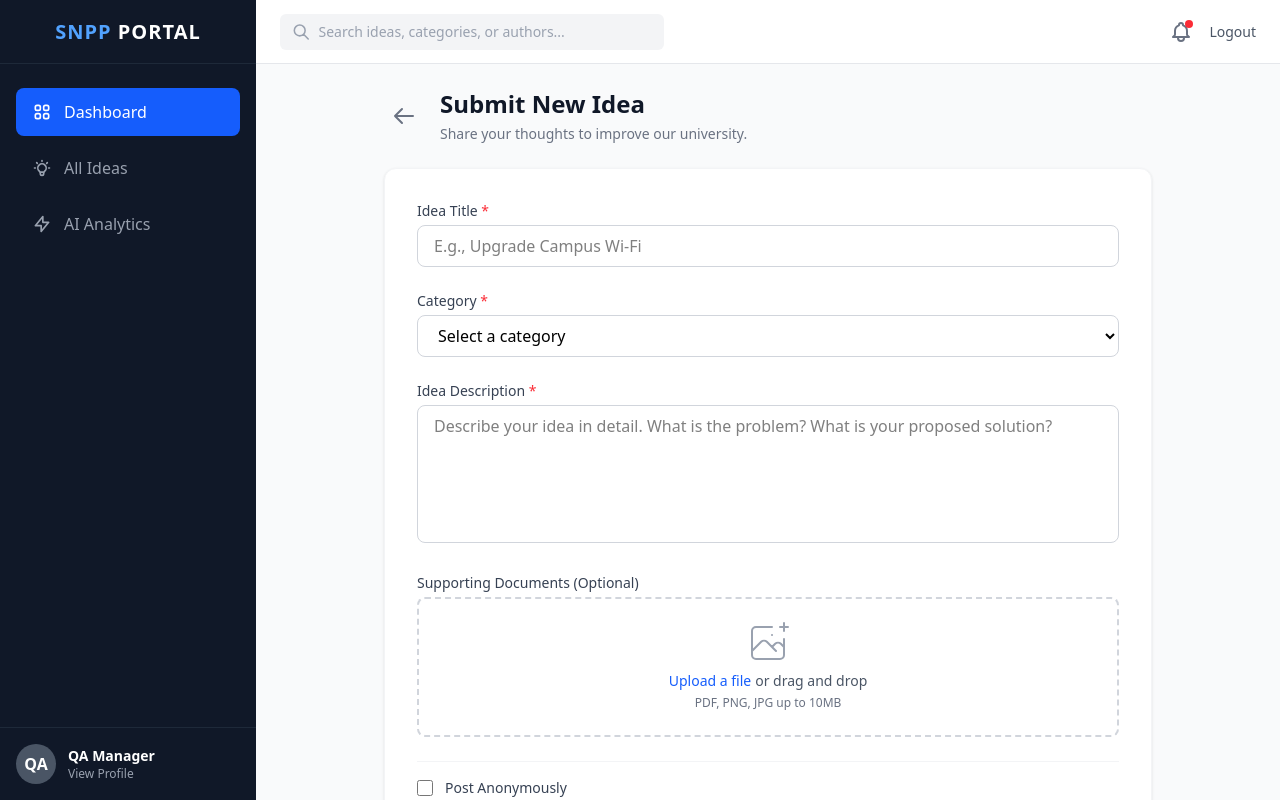
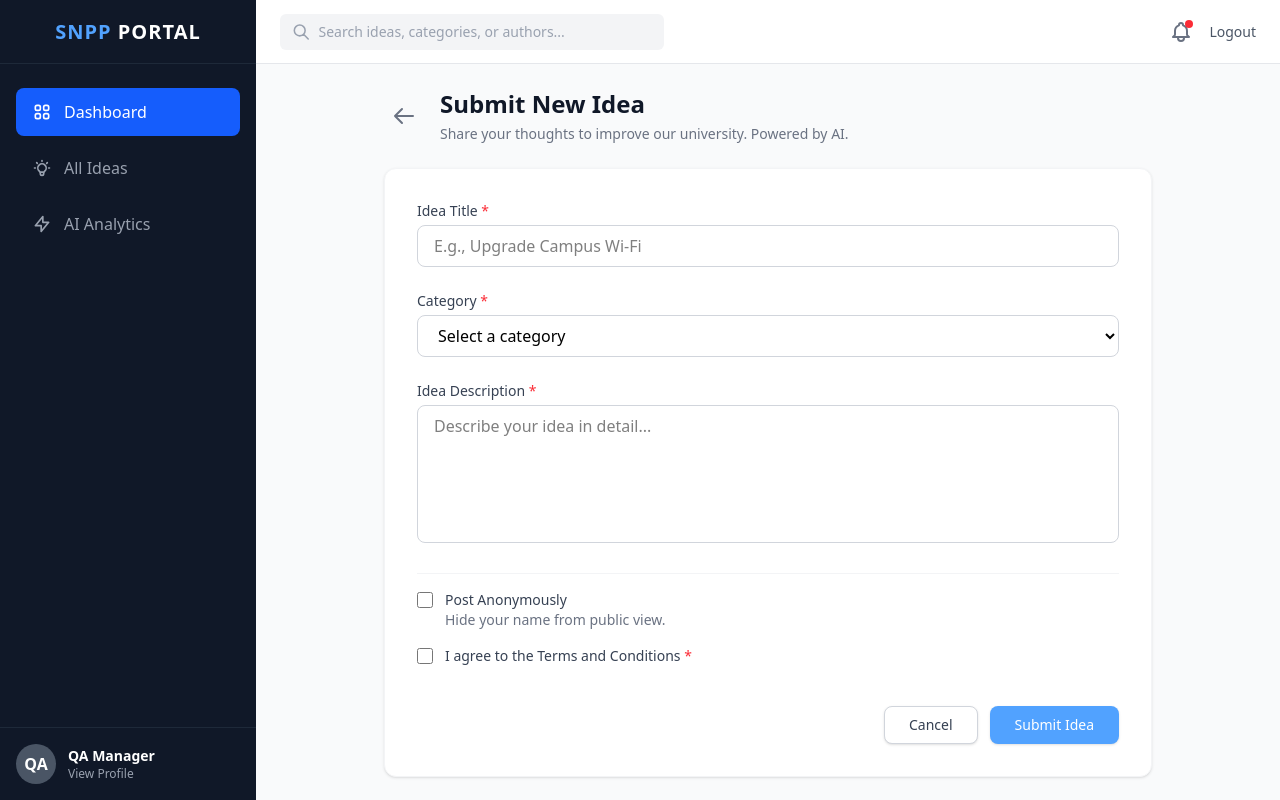
Before and after one commit to letrungmin/CMS-IdeaSystem, a Next.js app in the folder frontend/: page /ideas/new in a window 1280 px wide. Built offline with nearby package versions, Linux system fonts and the light colour scheme.

Commit message:
feat(ai): integrate Python sentiment analysis API into idea submission form

```diff
--- a/frontend/app/(admin)/ideas/new/page.tsx
+++ b/frontend/app/(admin)/ideas/new/page.tsx
@@ -27,20 +27,38 @@ export default function SubmitIdeaPage() {
     setIsSubmitting(true);
 
     try {
-      // TODO: Call Spring Boot API to submit form data and upload file
-      // Example: await axiosClient.post('/ideas', formData);
+      // 1. CALL THE PYTHON AI MICROSERVICE (Port 8000)
+      console.log("Sending text to AI Service for analysis...");
+      const aiResponse = await fetch('http://localhost:8000/api/v1/analyze-sentiment', {
+        method: 'POST',
+        headers: {
+          'Content-Type': 'application/json',
+        },
+        body: JSON.stringify({ text: formData.content }),
+      });
 
-      // Simulating API network request
-      await new Promise(resolve => setTimeout(resolve, 1500));
+      if (!aiResponse.ok) {
+        throw new Error("AI Service is not responding.");
+      }
 
-      console.log("Idea submitted successfully:", formData);
-      alert("Idea submitted successfully! AI is analyzing your content...");
+      const aiData = await aiResponse.json();
+      console.log("AI Analysis Result:", aiData);
 
-      // Redirect back to the Ideas feed
+      // 2. TODO: Send both formData and aiData.sentiment to Spring Boot Backend
+      // Example: await axiosClient.post('/ideas', { ...formData, sentiment: aiData.sentiment });
+
+      // Simulating network delay for Backend
+      await new Promise(resolve => setTimeout(resolve, 1000));
+
+      // 3. Show success message with AI insights!
+      alert(`Idea Submitted Successfully!\n\n🤖 AI Sentiment Analysis: ${aiData.sentiment}\n📊 Confidence Score: ${aiData.score}`);
+
+      // 4. Redirect back to the Ideas feed
       router.push('/ideas');
+
     } catch (error) {
-      console.error("Failed to submit idea", error);
-      alert("An error occurred while submitting your idea.");
+      console.error("Failed to submit idea:", error);
+      alert("Error: Make sure the Python AI Service is running on port 8000!");
     } finally {
       setIsSubmitting(false);
     }
@@ -58,50 +76,38 @@ export default function SubmitIdeaPage() {
 
   return (
     <div className="max-w-3xl mx-auto space-y-6">
-
-      {/* Header with Back Button */}
       <div className="flex items-center gap-4">
         <Link href="/ideas" className="p-2 text-gray-500 hover:bg-gray-100 rounded-full transition">
           <svg className="w-6 h-6" fill="none" stroke="currentColor" viewBox="0 0 24 24"><path strokeLinecap="round" strokeLinejoin="round" strokeWidth="2" d="M10 19l-7-7m0 0l7-7m-7 7h18"></path></svg>
         </Link>
         <div>
           <h1 className="text-2xl font-bold text-gray-900">Submit New Idea</h1>
-          <p className="text-sm text-gray-500 mt-1">Share your thoughts to improve our university.</p>
+          <p className="text-sm text-gray-500 mt-1">Share your thoughts to improve our university. Powered by AI.</p>
         </div>
       </div>
 
-      {/* Main Form Card */}
       <div className="bg-white p-8 rounded-xl shadow-sm border border-gray-100">
         <form onSubmit={handleSubmit} className="space-y-6">
 
-          {/* Title Input */}
           <div>
             <label htmlFor="title" className="block text-sm font-medium text-gray-700 mb-1">
               Idea Title <span className="text-red-500">*</span>
             </label>
             <input
-              type="text"
-              id="title"
-              name="title"
-              required
-              value={formData.title}
-              onChange={handleChange}
+              type="text" id="title" name="title" required
+              value={formData.title} onChange={handleChange}
               placeholder="E.g., Upgrade Campus Wi-Fi"
               className="w-full px-4 py-2 border border-gray-300 rounded-lg focus:ring-2 focus:ring-blue-500 focus:border-blue-500 outline-none transition"
             />
           </div>
 
-          {/* Category Selection */}
           <div>
             <label htmlFor="category" className="block text-sm font-medium text-gray-700 mb-1">
               Category <span className="text-red-500">*</span>
             </label>
             <select
-              id="category"
-              name="category"
-              required
-              value={formData.category}
-              onChange={handleChange}
+              id="category" name="category" required
+              value={formData.category} onChange={handleChange}
               className="w-full px-4 py-2 border border-gray-300 rounded-lg focus:ring-2 focus:ring-blue-500 focus:border-blue-500 outline-none transition bg-white"
             >
               <option value="" disabled>Select a category</option>
@@ -113,103 +119,61 @@ export default function SubmitIdeaPage() {
             </select>
           </div>
 
-          {/* Content Textarea */}
           <div>
             <label htmlFor="content" className="block text-sm font-medium text-gray-700 mb-1">
               Idea Description <span className="text-red-500">*</span>
             </label>
             <textarea
-              id="content"
-              name="content"
-              required
-              rows={5}
-              value={formData.content}
-              onChange={handleChange}
-              placeholder="Describe your idea in detail. What is the problem? What is your proposed solution?"
+              id="content" name="content" required rows={5}
+              value={formData.content} onChange={handleChange}
+              placeholder="Describe your idea in detail..."
               className="w-full px-4 py-2 border border-gray-300 rounded-lg focus:ring-2 focus:ring-blue-500 focus:border-blue-500 outline-none transition resize-none"
             />
           </div>
 
-          {/* File Upload (Optional) */}
-          <div>
-            <label className="block text-sm font-medium text-gray-700 mb-1">
-              Supporting Documents (Optional)
-            </label>
-            <div className="mt-1 flex justify-center px-6 pt-5 pb-6 border-2 border-gray-300 border-dashed rounded-lg hover:bg-gray-50 transition cursor-pointer">
-              <div className="space-y-1 text-center">
-                <svg className="mx-auto h-12 w-12 text-gray-400" stroke="currentColor" fill="none" viewBox="0 0 48 48" aria-hidden="true">
-                  <path d="M28 8H12a4 4 0 00-4 4v20m32-12v8m0 0v8a4 4 0 01-4 4H12a4 4 0 01-4-4v-4m32-4l-3.172-3.172a4 4 0 00-5.656 0L28 28M8 32l9.172-9.172a4 4 0 015.656 0L28 28m0 0l4 4m4-24h8m-4-4v8m-12 4h.02" strokeWidth="2" strokeLinecap="round" strokeLinejoin="round" />
-                </svg>
-                <div className="flex text-sm text-gray-600 justify-center">
-                  <label htmlFor="file-upload" className="relative cursor-pointer bg-white rounded-md font-medium text-blue-600 hover:text-blue-500 focus-within:outline-none focus-within:ring-2 focus-within:ring-offset-2 focus-within:ring-blue-500">
-                    <span>Upload a file</span>
-                    <input id="file-upload" name="file-upload" type="file" className="sr-only" />
-                  </label>
-                  <p className="pl-1">or drag and drop</p>
-                </div>
-                <p className="text-xs text-gray-500">PDF, PNG, JPG up to 10MB</p>
-              </div>
-            </div>
-          </div>
-
-          {/* Toggles & Checkboxes */}
           <div className="space-y-4 pt-4 border-t border-gray-100">
-
-            {/* Anonymous Toggle */}
             <div className="flex items-start">
               <div className="flex items-center h-5">
                 <input
-                  id="isAnonymous"
-                  name="isAnonymous"
-                  type="checkbox"
-                  checked={formData.isAnonymous}
-                  onChange={handleChange}
+                  id="isAnonymous" name="isAnonymous" type="checkbox"
+                  checked={formData.isAnonymous} onChange={handleChange}
                   className="w-4 h-4 text-blue-600 border-gray-300 rounded focus:ring-blue-500"
                 />
               </div>
               <div className="ml-3 text-sm">
                 <label htmlFor="isAnonymous" className="font-medium text-gray-700">Post Anonymously</label>
-                <p className="text-gray-500">Your name will be hidden from other users, but QA Managers can still see it for audit purposes.</p>
+                <p className="text-gray-500">Hide your name from public view.</p>
               </div>
             </div>
 
-            {/* Terms and Conditions (Mandatory for the assignment) */}
             <div className="flex items-start">
               <div className="flex items-center h-5">
                 <input
-                  id="terms"
-                  name="terms"
-                  type="checkbox"
-                  required
-                  checked={agreedToTerms}
-                  onChange={(e) => setAgreedToTerms(e.target.checked)}
+                  id="terms" name="terms" type="checkbox" required
+                  checked={agreedToTerms} onChange={(e) => setAgreedToTerms(e.target.checked)}
                   className="w-4 h-4 text-blue-600 border-gray-300 rounded focus:ring-blue-500"
                 />
               </div>
               <div className="ml-3 text-sm">
                 <label htmlFor="terms" className="font-medium text-gray-700">
-                  I agree to the <a href="#" className="text-blue-600 hover:underline">Terms and Conditions</a> <span className="text-red-500">*</span>
+                  I agree to the Terms and Conditions <span className="text-red-500">*</span>
                 </label>
-                <p className="text-gray-500">I confirm that this idea does not contain offensive language and complies with university guidelines.</p>
               </div>
             </div>
           </div>
 
-          {/* Submit Actions */}
           <div className="pt-4 flex justify-end gap-3">
             <button
-              type="button"
-              onClick={() => router.push('/ideas')}
+              type="button" onClick={() => router.push('/ideas')}
               className="px-6 py-2 border border-gray-300 rounded-lg shadow-sm text-sm font-medium text-gray-700 bg-white hover:bg-gray-50 transition"
             >
               Cancel
             </button>
             <button
-              type="submit"
-              disabled={isSubmitting || !agreedToTerms}
+              type="submit" disabled={isSubmitting || !agreedToTerms}
               className="px-6 py-2 border border-transparent rounded-lg shadow-sm text-sm font-medium text-white bg-blue-600 hover:bg-blue-700 focus:outline-none focus:ring-2 focus:ring-offset-2 focus:ring-blue-500 disabled:bg-blue-400 transition"
             >
-              {isSubmitting ? 'Submitting...' : 'Submit Idea'}
+              {isSubmitting ? 'Analyzing via AI...' : 'Submit Idea'}
             </button>
           </div>
 
```
